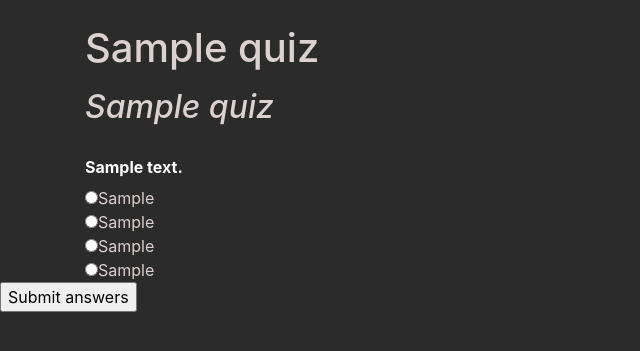
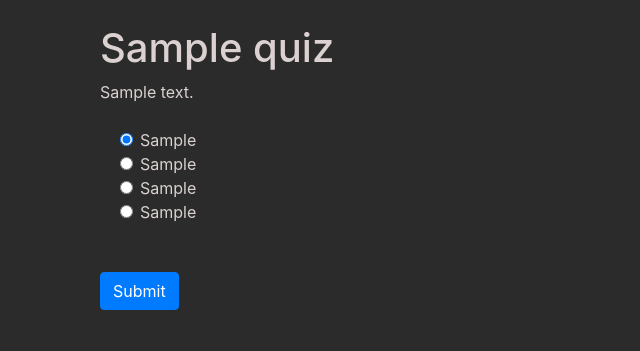
Before and after one commit to EmilyEssex/inquizitive_wad2_project, a Django app: a page that uses inquizitive/templates/inquizitive/answerQuiz.html in a window 1280 px wide. Shown: the part 56-407 px from the top of the page, without its empty margins (0-640 px from the left). Run offline with Django 3.2, Linux system fonts and the light colour scheme; tables that the repository leaves empty hold one stand-in row (values such as "Sample post"); some libraries are stand-ins or nearby versions.

Commit message:
some issues solved but answer is still None

```diff
--- a/inquizitive/forms.py
+++ b/inquizitive/forms.py
@@ -88,8 +88,8 @@ class AddAQuestionForm(forms.ModelForm):
 
 
 
+ #Removing this form doesnt affect the app
 
-  #form for question model
 class TakeQuizForm(forms.ModelForm):
 
     questionText = forms.CharField(max_length=500, help_text="Question: ")
--- a/inquizitive/models.py
+++ b/inquizitive/models.py
@@ -13,17 +13,17 @@ class UserProfile(models.Model):
     # links UserProfile to a user model instance.
     user = models.OneToOneField(User, on_delete=models.CASCADE)
 
-   # scores = models.ManyToManyField(Scores) #changed this from userscores to scores
-   # ratings = models.ManyToManyField(Ratings) #changed this from user ratings to ratings
-#
-    profile = models.ImageField(upload_to = 'profile images', blank=True)
+    # scores = models.ManyToManyField(Scores) #changed this from userscores to scores
+    # ratings = models.ManyToManyField(Ratings) #changed this from user ratings to ratings
+
+    profile = models.ImageField(default='default.jpg', upload_to='profile_images')
 
     class Meta:
         verbose_name_plural = "User"
 
     def __str__(self):
         return self.user.username
-     #quiz = models.ManyToManyField('quizzes')
+    # quiz = models.ManyToManyField('quizzes')
 
 
 DIFFICULTY_CHOICES=[
@@ -78,17 +78,7 @@ class Question(models.Model):
 
 
 
-#Question(quesionText='John Doe', answers={
-#    'optiona': '123 Some House Number',
- #   'optionb': 'anything',
-  #  'optionc': 'Utah',
-#})
-#Question.objects.filter(questionText='John Doe', answers__optionb='Utah')
 
-
-  #  def get_question_answers(self):
-      #  return self.answer_set.all()
-     #
 class Comment(models.Model):
      commentText= models.CharField(max_length=500, null=True)
     # quiz=models.ForeignKey(Quiz, on_delete=models.CASCADE)
--- a/inquizitive/templates/inquizitive/answerQuiz.html
+++ b/inquizitive/templates/inquizitive/answerQuiz.html
@@ -1,39 +1,56 @@
 {% extends 'inquizitive/base.html' %}
+
+{% block content %}
 {% load static %}
-{% block content %}
-<html>
- <form action='inquizitive/<slug:quiz_name_slug>/quizResults/'>
-
- <fieldset>
-
-{% csrf_token %}
-
-<legend><h1>{{ quiz.quizName }}</h1></legend>
-
-{% if quiz %}
-<h2> <em>  {{ quiz.quizName }}  </em> </h2>
-    {% for question in questions %}
-
-<a href="{{ question.questionText }}">
-<br> <h6 class = "question">{{ question.questionText }} </h6> </a>
-<input type="radio" id={{ question.optiona }}   name={{ question.questionText }}
-<label for={{ question.optiona }}>{{ question.optiona }}</label><br/>
-<input type="radio" id={{ question.optionb }}   name={{ question.questionText }}
-<label for={{ question.optionb }}>{{ question.optionb }}</label><br/>
-<input type="radio" id={{ question.optionc }}   name={{ question.questionText }}
-<label for={{ question.optionc }}>{{ question.optionc }}</label><br/>
-<input type="radio" id={{ question.optiond }}   name={{ question.questionText }}
-<label for={{ question.optiond }}>{{ question.optiond }}</label><br/>
+<div class="container ">
+<h1>{{ quiz.quizName }}</h1>
 
 
+
+ <form method='post' action='' >
+    {% csrf_token %}
+
+    {% for question  in questions%}
+
+    <div class="form-group">
+
+      <label for="question">{{ question.questionText }}</label>
+    </div>
+    <div class="form-check">
+
+        <div class="form-check">
+            <input class="form-check-input" type="radio" name="{{ question.questionText }}” id="gridRadios1" value="option1" checked>
+            <label class="form-check-label" for="gridRadios1">
+                {{question.optiona}}
+            </label>
+        </div>
+        <div class="form-check">
+            <input class="form-check-input" type="radio" name="{{ question.questionText }}” id="gridRadios2" value="option2">
+
+            <label class="form-check-label" for="gridRadios2">
+                {{ question.optionb }}
+            </label>
+        </div>
+        <div class="form-check">
+            <input class="form-check-input" type="radio" name="{{question.questionText}}” id="gridRadios1" value="option3">
+            <label class="form-check-label" for="gridRadios1">
+                {{ question.optionc }}
+            </label>
+        </div>
+        <div class="form-check">
+            <input class="form-check-input" type="radio" name="{{question.questionText}}” id="gridRadios2" value="option4">
+            <label class="form-check-label" for="gridRadios2">
+                {{ question.optiond }}
+            </label>
+        </div>
+        <br>
+    </div>
     {% endfor %}
-{% endif %}
-</fieldset>
+    <input id='timer' type='hidden' name="timer" value="">
+    <br>
+    <button type="submit" class="btn btn-primary">Submit</button>
+  </form>
 
-</form>
 
-</div> </body>
-</html>
-<input type="button"  onclick = "location.href='/inquizitive/{{ quiz.slug }}/quizResults/';" value="Submit answers" />
-
- {% endblock %}
+</div>
+{% endblock %}
--- a/inquizitive/templates/inquizitive/quizResults.html
+++ b/inquizitive/templates/inquizitive/quizResults.html
@@ -2,7 +2,7 @@
 
 {% block content %}
 
-                <h5  Score: {{score}}</h5>
+
 
                 <p  >Percentage: {{percent}}%</p>
 
--- a/inquizitive/views.py
+++ b/inquizitive/views.py
@@ -13,7 +13,7 @@ from .models import Quiz, Question
 from django.urls import reverse
 from datetime import datetime
 from django.forms import formset_factory
-
+import json
 # Create your views here.
 
 
@@ -212,30 +212,39 @@ def show_quiz1(request, quiz_name_slug):
     return render(request, 'inquizitive/quiz.html', context=context_dict)
 
 def quizResults(request,quiz_name_slug):
+
      context_dict = {}
      context2 = {}
      try:
         quiz = Quiz.objects.get(slug=quiz_name_slug)
+       # print(quiz.slug)
         questions = Question.objects.filter(quiz=quiz)
-        choice_set= [Question.optiona,Question.optionb,Question.optionc,Question.optiond]
-        context_dict['quizName'] = quiz.quizName
-        context_dict['questions'] = questions
-        context_dict['quiz'] = quiz
-        context_dict['numOfQue']= quiz.numOfQue
+        #choice_set= [Question.optiona,Question.optionb,Question.optionc,Question.optiond]
+        #context_dict['quizName'] = quiz.quizName
+        #context_dict['questions'] = questions
+        #context_dict['quiz'] = quiz
+        #context_dict['numOfQue']= quiz.numOfQue
         score =0
         maxPossibleScore=0
+        #print(questions)
         for question in questions:
+            #print("in questions loop")
+            #print(question.questionMarks)
+            maxPossibleScore+=question.questionMarks
+           # choice_set= [question.optiona,question.optionb,question.optionc,question.optiond]
+           # selected_choice = question.choice_set.get(request.POST['choice'])
+            #print("correct answer" , question.correctAnswer )
 
-            maxPossibleScore+=question.questionMarks
-            choice_set= [question.optiona,question.optionb,question.optionc,question.optiond]
-           # selected_choice = question.choice_set.get(request.POST['choice'])
+           # print(request.POST)
             if question.correctAnswer ==  request.POST.get(request.POST[question.questionText]):
+                #print("in if statement")
                 score+=question.questionMarks
             context2 = {
                 'score':score}
         return render(request,'inquizitive/quizResults.html',context2)
 
-     except (KeyError, Question.DoesNotExist):
+     except Exception as e:
+         print(e)
          return render(request, 'inquizitive/quiz.html', context=context_dict)
      else:
          return render(request, 'inquizitive/quiz.html', context=context_dict)
@@ -285,11 +294,29 @@ answer is associated with answerQuiz.html
  '''
 
 def answerQuiz(request, quiz_name_slug):
+    quiz = Quiz.objects.get(slug=quiz_name_slug)
+    if request.method == 'POST':
+        print(request.POST)
+        questions = Question.objects.filter(quiz=quiz)
+        score=0
+        total=0
+        for question in questions:
+            total+=question.questionMarks
+            print(request.POST.get(question.questionText))
+            print(question.correctAnswer)
+            print()
+            if question.correctAnswer ==  request.POST.get(question.questionText):
+                score+=question.questionMarks
 
 
-    context_dict = {}
-    try:
-        #if request.method == 'POST':
+        percent = score/(total) *100
+        context = {
+            'time': request.POST.get('timer'),
+            'percent':percent
+        }
+        return render(request,'inquizitive/quizResults.html',context)
+    else:
+            context_dict = {}
             quiz = Quiz.objects.get(slug=quiz_name_slug)
             context_dict['quizName'] = quiz.quizName
             questions = Question.objects.filter(quiz=quiz)
@@ -300,47 +327,4 @@ def answerQuiz(request, quiz_name_slug):
             #[Question.optiona,Question.optionb,Question.optionc,Question.optiond]
             context_dict['correctAnswer']=Question.correctAnswer
 
-    except Quiz.DoesNotExist:
-
-        context_dict['quiz'] = None
-        context_dict['questions'] = None
-    # Go render the response and return it to the client.
-
-    return render(request, 'inquizitive/answerQuiz.html', context=context_dict)
-
-
-
-
-'''
-
-# User answering quiz as django forms not html forms
-def answerQuiz(request, quiz_name_slug):
-    context_dict = {}
-    try:
-        #if request.method == 'POST':
-        quiz = Quiz.objects.get(slug=quiz_name_slug)
-        questions = Question.objects.filter(quiz=quiz)
-    except Quiz.DoesNotExist:
-        quiz= None
-    if quiz is None:
-        return render(request, 'inquizitive/home.html', context=context_dict)
-    form =TakeQuizForm()
-    context = {'form': form, 'quiz':quiz}
-    if request.method=="POST":
-
-        form =TakeQuizForm(request.POST)
-
-        if form.is_valid():
-             score =0
-             maxPossibleScore=0
-             for question in questions:
-
-                 maxPossibleScore+=question.questionMarks
-
-                 if question.correctAnswer ==  request.POST.get(request.POST[question.questionText]):
-                     score+=question.questionMarks
-             context2 = {
-                'score':score}
-             return render(request,'inquizitive/quizResults.html',context2)
-
-   '''
+            return render(request, 'inquizitive/answerQuiz.html', context_dict)
```
Also changed, not shown: inquizitive_wad2_project/settings.py (+0 -14 lines).
